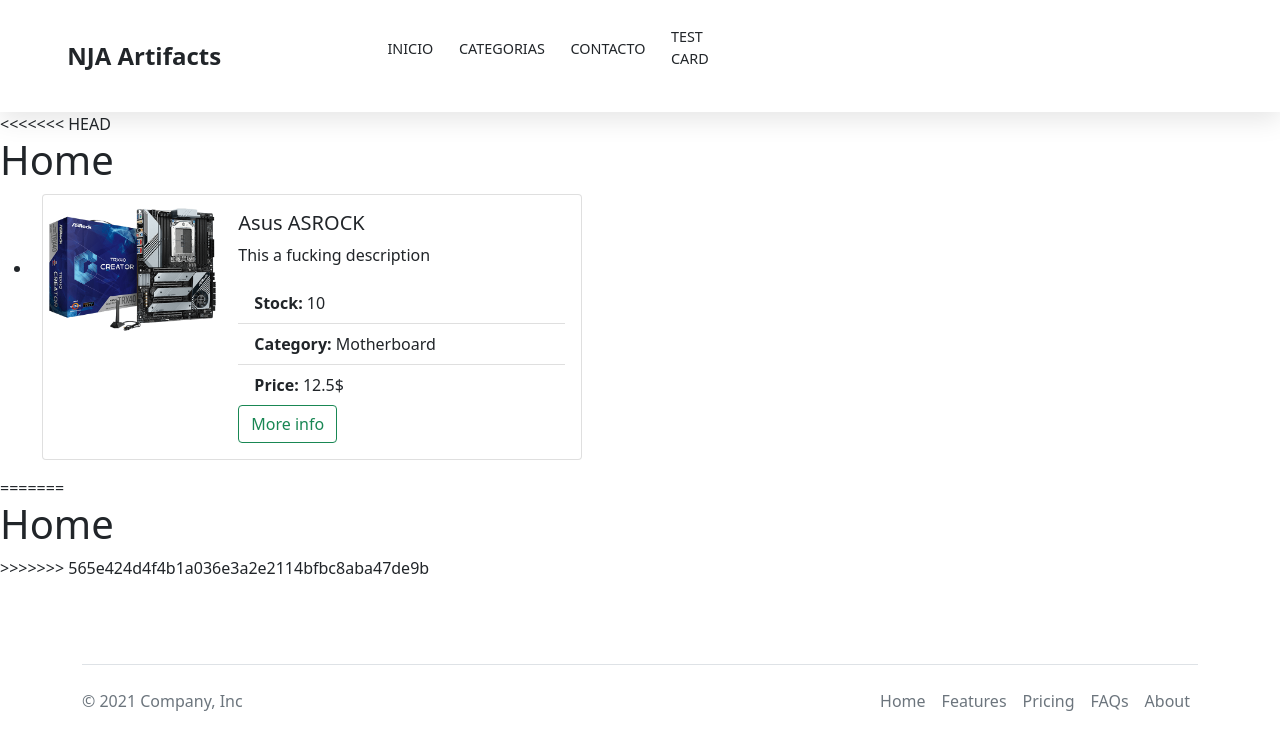
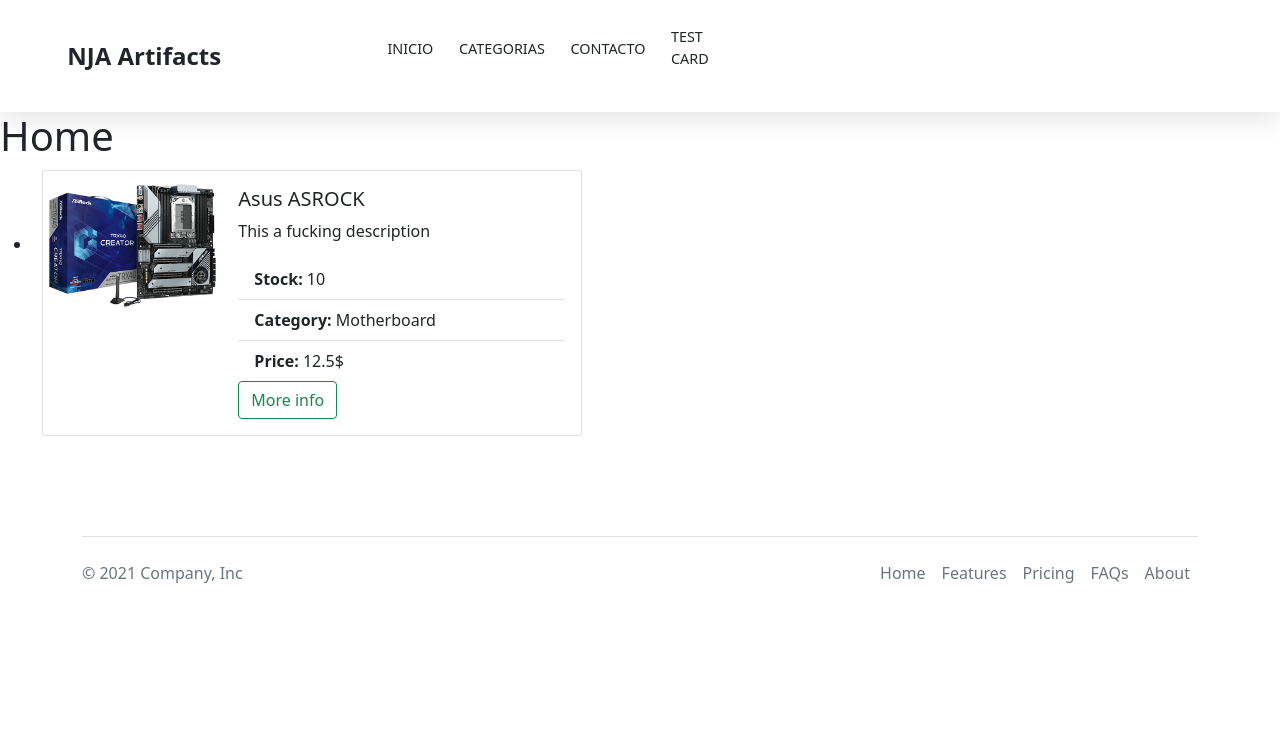
Before and after one commit to NilsonSpaghettiCode/NJArtifacts, an Angular app in the folder Front_end/njartifacts/: page / in a window 1280 px wide. Shown: the top 750 px of the page. Built offline with nearby package versions, Linux system fonts and the light colour scheme.

Commit message:
Se cambio home component

```diff
--- a/Front_end/njartifacts/src/app/components/home/home.component.html
+++ b/Front_end/njartifacts/src/app/components/home/home.component.html
@@ -1,7 +1,3 @@
-<<<<<<< HEAD
 <h1>Home</h1>
 
 <app-card></app-card>
-=======
-<h1>Home</h1>
->>>>>>> 565e424d4f4b1a036e3a2e2114bfbc8aba47de9b
```
